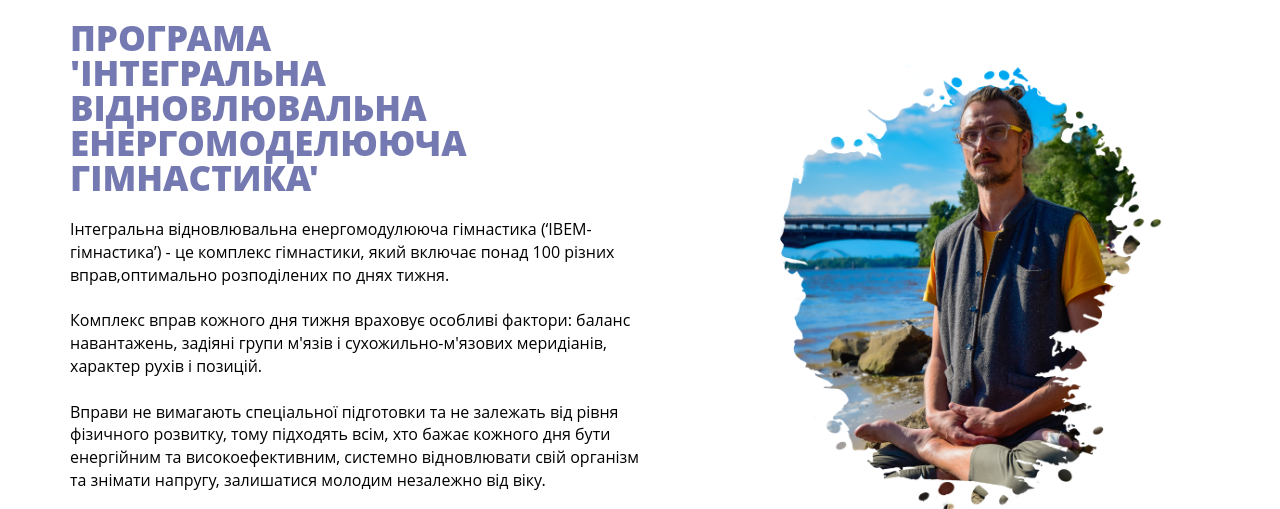
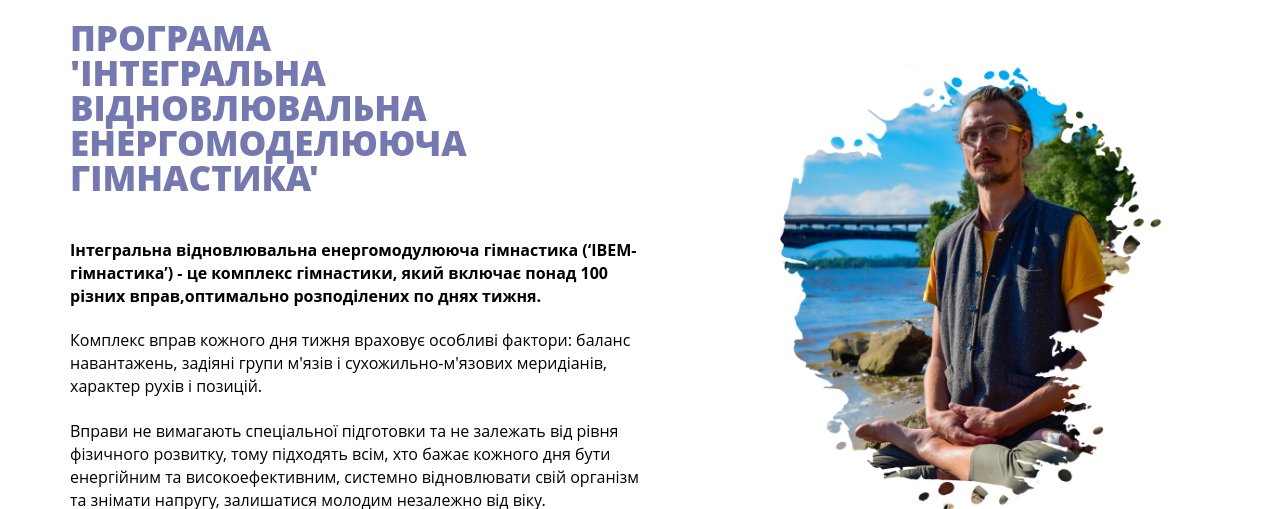
Before and after one commit to Sidorov13/-, a plain HTML site: page index.html in a window 1280 px wide. Shown: the top 509 px of the page. Drawn offline with Linux system fonts and the light colour scheme.

Commit message:
Add files via upload

```diff
--- a/index.html
+++ b/index.html
@@ -14,6 +14,7 @@
     <link rel="stylesheet" href="css/main.css">
     <link rel="stylesheet" href="css/media.css">
 
+
 </head>
 <body>
 
@@ -27,8 +28,8 @@
                 <h2>Програма <Br>'Інтегральна відновлювальна енергомоделююча гімнастика'</h2>
                 <br>
            <p>
-            Інтегральна відновлювальна енергомодулююча гімнастика (‘ІВЕМ-гімнастика’) - це комплекс гімнастики, який включає понад 100 різних вправ,оптимально розподілених по днях тижня.
-<br><Br>
+            <h4>Інтегральна відновлювальна енергомодулююча гімнастика (‘ІВЕМ-гімнастика’) - це комплекс гімнастики, який включає понад 100 різних вправ,оптимально розподілених по днях тижня.</h4>
+
 Комплекс вправ кожного дня тижня враховує особливі фактори: баланс навантажень, задіяні групи м'язів і сухожильно-м'язових меридіанів, характер рухів і позицій.
 <br><br>
 Вправи не вимагають спеціальної підготовки та не залежать від рівня фізичного розвитку, тому підходять всім, хто бажає кожного дня бути енергійним та високоефективним, системно відновлювати свій організм та знімати напругу, залишатися молодим незалежно від віку.
@@ -41,6 +42,7 @@
 
 
                 <div class="price"><span>275 грн</span>&nbsp;&nbsp;&nbsp;&nbsp;<del>1200 грн</del></div>
+
                 <button class="openModal">Хочу на курс</button>
 
             </div>
```
